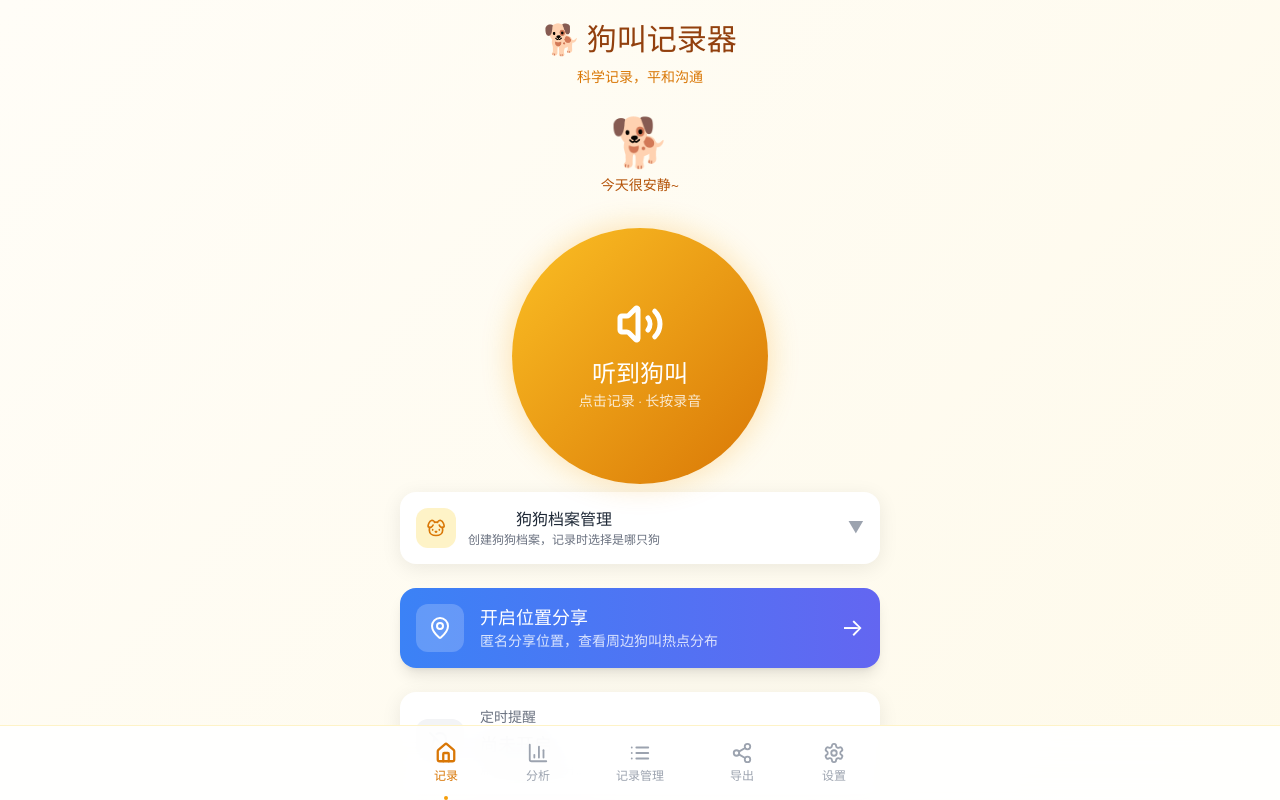
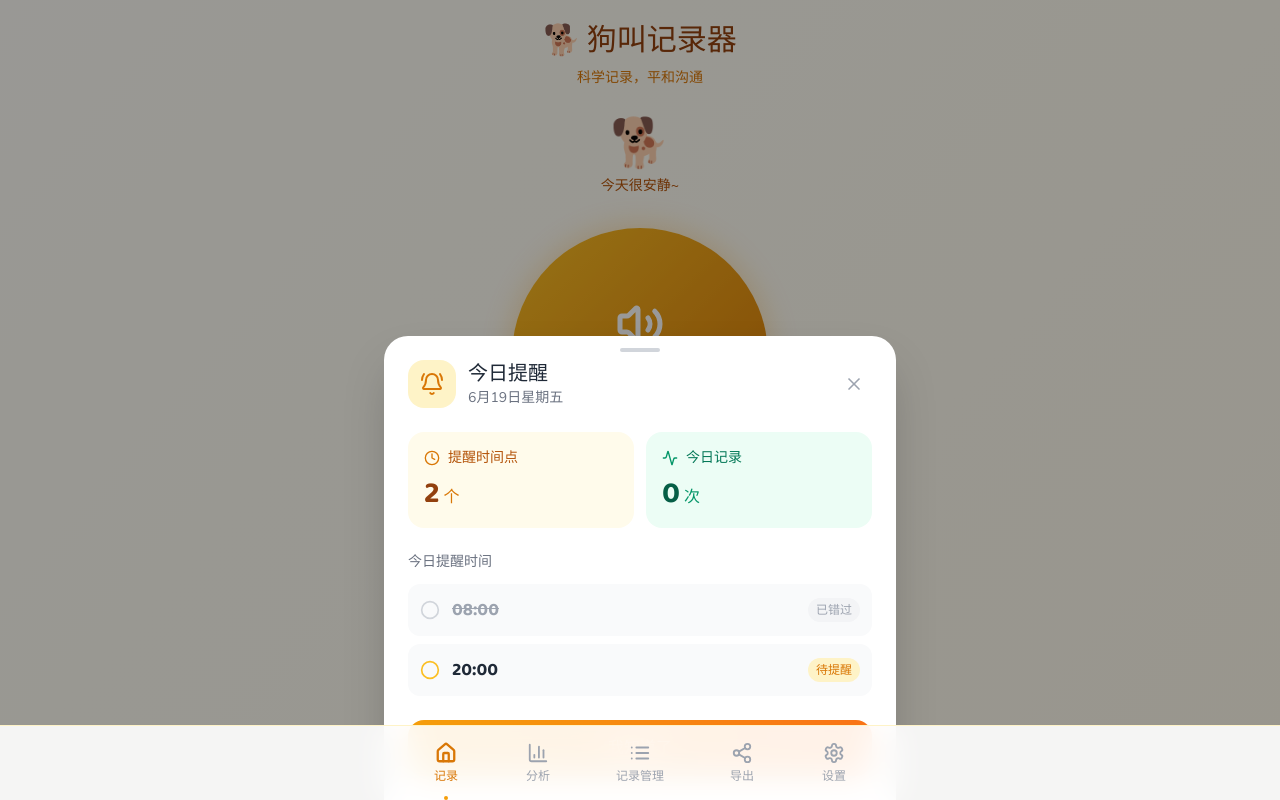
Before and after one commit to DDD520-DEL/ljy-25, a React (Vite) app: page / in a window 1280 px wide. Shown: the top 800 px of the page. Built offline with nearby package versions, Linux system fonts and the light colour scheme.

Commit message:
.4016937876353100:05aac29115421117ae0005316d017fc3_6a3595f85f4dbb9b5de2ec45.6a3596085f4dbb9b5de2ec53.6a3596086a22a154181e2e6c:Trae CN.T(2026/6/20 03:18:32)

```diff
--- /dev/null
+++ b/src/components/DailyReminderPopup.tsx
@@ -0,0 +1,203 @@
+import { motion, AnimatePresence } from 'framer-motion';
+import { BellRing, X, Clock, Activity, CheckCircle, Circle } from 'lucide-react';
+import { ReminderTime } from '@/types';
+
+interface DailyReminderPopupProps {
+  isOpen: boolean;
+  onClose: () => void;
+  reminders: ReminderTime[];
+  todayCount: number;
+  formatReminderTime: (time: ReminderTime) => string;
+  getTodayReminderStatus: () => {
+    triggered: ReminderTime[];
+    pending: ReminderTime[];
+    missed: ReminderTime[];
+    total: number;
+  };
+}
+
+export function DailyReminderPopup({
+  isOpen,
+  onClose,
+  reminders,
+  todayCount,
+  formatReminderTime,
+  getTodayReminderStatus,
+}: DailyReminderPopupProps) {
+  const reminderStatus = getTodayReminderStatus();
+  const enabledTimes = reminders.filter((t) => t.enabled);
+  const todayStr = new Date().toLocaleDateString('zh-CN', {
+    month: 'long',
+    day: 'numeric',
+    weekday: 'long',
+  });
+
+  const getTimeStatus = (time: ReminderTime) => {
+    if (reminderStatus.triggered.some((t) => t.id === time.id)) {
+      return 'triggered';
+    }
+    if (reminderStatus.missed.some((t) => t.id === time.id)) {
+      return 'missed';
+    }
+    return 'pending';
+  };
+
+  return (
+    <AnimatePresence>
+      {isOpen && (
+        <>
+          <motion.div
+            className="fixed inset-0 bg-black/40 z-50"
+            initial={{ opacity: 0 }}
+            animate={{ opacity: 1 }}
+            exit={{ opacity: 0 }}
+            onClick={onClose}
+          />
+          <motion.div
+            className="fixed bottom-0 left-0 right-0 z-50 max-w-lg mx-auto"
+            initial={{ y: '100%' }}
+            animate={{ y: 0 }}
+            exit={{ y: '100%' }}
+            transition={{ type: 'spring', damping: 25, stiffness: 300 }}
+          >
+            <div className="bg-white rounded-t-3xl shadow-2xl">
+              <div className="flex justify-center pt-3 pb-2">
+                <div className="w-10 h-1 bg-gray-300 rounded-full" />
+              </div>
+
+              <div className="px-6 pb-6">
+                <div className="flex items-center justify-between mb-6">
+                  <div className="flex items-center gap-3">
+                    <div className="p-3 rounded-2xl bg-amber-100 text-amber-600">
+                      <BellRing size={24} />
+                    </div>
+                    <div>
+                      <h2 className="font-display text-xl font-bold text-gray-800">
+                        今日提醒
+                      </h2>
+                      <p className="text-sm text-gray-500">{todayStr}</p>
+                    </div>
+                  </div>
+                  <button
+                    onClick={onClose}
+                    className="p-2 rounded-full hover:bg-gray-100 text-gray-400 transition-colors"
+                  >
+                    <X size={20} />
+                  </button>
+                </div>
+
+                <div className="grid grid-cols-2 gap-3 mb-6">
+                  <div className="bg-amber-50 rounded-2xl p-4">
+                    <div className="flex items-center gap-2 mb-2">
+                      <Clock size={16} className="text-amber-600" />
+                      <span className="text-sm text-amber-700 font-medium">
+                        提醒时间点
+                      </span>
+                    </div>
+                    <div className="font-display text-3xl font-bold text-amber-800">
+                      {enabledTimes.length}
+                      <span className="text-base font-normal text-amber-600 ml-1">
+                        个
+                      </span>
+                    </div>
+                  </div>
+                  <div className="bg-mint-50 rounded-2xl p-4">
+                    <div className="flex items-center gap-2 mb-2">
+                      <Activity size={16} className="text-mint-600" />
+                      <span className="text-sm text-mint-700 font-medium">
+                        今日记录
+                      </span>
+                    </div>
+                    <div className="font-display text-3xl font-bold text-mint-800">
+                      {todayCount}
+                      <span className="text-base font-normal text-mint-600 ml-1">
+                        次
+                      </span>
+                    </div>
+                  </div>
+                </div>
+
+                <div className="mb-6">
+                  <h3 className="text-sm font-medium text-gray-500 mb-3">
+                    今日提醒时间
+                  </h3>
+                  <div className="space-y-2 max-h-48 overflow-y-auto">
+                    {enabledTimes.length === 0 ? (
+                      <div className="text-center py-6 text-gray-400">
+                        <BellRing size={32} className="mx-auto mb-2 opacity-50" />
+                        <p className="text-sm">暂无提醒时间</p>
+                        <p className="text-xs mt-1">前往设置页面添加</p>
+                      </div>
+                    ) : (
+                      enabledTimes.map((time) => {
+                        const status = getTimeStatus(time);
+                        return (
+                          <div
+                            key={time.id}
+                            className="flex items-center justify-between p-3 rounded-xl bg-gray-50"
+                          >
+                            <div className="flex items-center gap-3">
+                              {status === 'triggered' ? (
+                                <CheckCircle
+                                  size={20}
+                                  className="text-green-500"
+                                />
+                              ) : status === 'missed' ? (
+                                <Circle
+                                  size={20}
+                                  className="text-gray-300"
+                                />
+                              ) : (
+                                <Circle
+                                  size={20}
+                                  className="text-amber-400"
+                                />
+                              )}
+                              <span
+                                className={`font-display text-lg font-bold ${
+                                  status === 'triggered'
+                                    ? 'text-green-600'
+                                    : status === 'missed'
+                                    ? 'text-gray-400 line-through'
+                                    : 'text-gray-800'
+                                }`}
+                              >
+                                {formatReminderTime(time)}
+                              </span>
+                            </div>
+                            <span
+                              className={`text-xs px-2 py-1 rounded-full ${
+                                status === 'triggered'
+                                  ? 'bg-green-100 text-green-600'
+                                  : status === 'missed'
+                                  ? 'bg-gray-100 text-gray-400'
+                                  : 'bg-amber-100 text-amber-600'
+                              }`}
+                            >
+                              {status === 'triggered'
+                                ? '已提醒'
+                                : status === 'missed'
+                                ? '已错过'
+                                : '待提醒'}
+                            </span>
+                          </div>
+                        );
+                      })
+                    )}
+                  </div>
+                </div>
+
+                <button
+                  onClick={onClose}
+                  className="w-full py-4 bg-gradient-to-r from-amber-500 to-orange-500 text-white font-bold rounded-2xl shadow-lg hover:shadow-xl transition-all active:scale-98"
+                >
+                  我知道了
+                </button>
+              </div>
+            </div>
+          </motion.div>
+        </>
+      )}
+    </AnimatePresence>
+  );
+}
--- a/src/pages/HomePage.tsx
+++ b/src/pages/HomePage.tsx
@@ -6,6 +6,7 @@ import { StatsCard } from '@/components/StatsCard';
 import { DogMood } from '@/components/DogMood';
 import { DogProfileManager } from '@/components/DogProfileManager';
 import { RecordItem } from '@/components/RecordItem';
+import { DailyReminderPopup } from '@/components/DailyReminderPopup';
 import { useBarkRecords } from '@/hooks/useBarkRecords';
 import { useStats } from '@/hooks/useStats';
 import { useReminders } from '@/hooks/useReminders';
@@ -30,6 +31,8 @@ export function HomePage() {
   const { peakHourInfo, summaryStats } = useStats();
   const { reminders, getTodayReminderStatus, formatReminderTime } = useReminders();
   const dogs = useBarkStore((s) => s.dogs);
+  const markDailyPopupShown = useBarkStore((s) => s.markDailyPopupShown);
+  const lastDailyPopupDate = useBarkStore((s) => s.settings.reminders.lastDailyPopupDate);
 
   const {
     isSharingEnabled,
@@ -40,6 +43,7 @@ export function HomePage() {
 
   const [selectedDogId, setSelectedDogId] = useState<string | undefined>(undefined);
   const [showDogManager, setShowDogManager] = useState(false);
+  const [showDailyPopup, setShowDailyPopup] = useState(false);
   const [locationShareStatus, setLocationShareStatus] = useState<{
     show: boolean;
     success: boolean;
@@ -57,6 +61,22 @@ export function HomePage() {
       heatmapService.stopAggregationScheduler();
     };
   }, []);
+
+  useEffect(() => {
+    const todayStr = new Date().toDateString();
+    if (lastDailyPopupDate !== todayStr) {
+      const timer = setTimeout(() => {
+        setShowDailyPopup(true);
+      }, 500);
+      return () => clearTimeout(timer);
+    }
+  }, [lastDailyPopupDate]);
+
+  const handleCloseDailyPopup = () => {
+    const todayStr = new Date().toDateString();
+    setShowDailyPopup(false);
+    markDailyPopupShown(todayStr);
+  };
 
   const handleQuickRecord = async (
     audioData?: { data: string; mimeType: string; duration: number },
@@ -408,6 +428,15 @@ export function HomePage() {
           </motion.div>
         )}
       </div>
+
+      <DailyReminderPopup
+        isOpen={showDailyPopup}
+        onClose={handleCloseDailyPopup}
+        reminders={reminders.times}
+        todayCount={todayCount}
+        formatReminderTime={formatReminderTime}
+        getTodayReminderStatus={getTodayReminderStatus}
+      />
     </div>
   );
 }
--- a/src/services/syncService.ts
+++ b/src/services/syncService.ts
@@ -71,6 +71,7 @@ function initUserData(userId: string): void {
           enabled: false,
           times: [],
           lastTriggeredDates: {},
+          lastDailyPopupDate: '',
         },
         locationSharing: {
           enabled: false,
--- a/src/store/useBarkStore.ts
+++ b/src/store/useBarkStore.ts
@@ -23,6 +23,7 @@ interface BarkState {
   removeReminderTime: (id: string) => void;
   toggleReminders: (enabled: boolean) => void;
   markReminderTriggered: (reminderId: string, dateStr: string) => void;
+  markDailyPopupShown: (dateStr: string) => void;
   addDog: (data: Omit<DogProfile, 'id' | 'createdAt' | 'updatedAt'>) => DogProfile;
   updateDog: (id: string, data: Partial<Omit<DogProfile, 'id' | 'createdAt' | 'updatedAt'>>) => void;
   deleteDog: (id: string) => void;
@@ -62,6 +63,7 @@ const initialSettings: AppSettings = {
       { id: generateId(), hour: 20, minute: 0, enabled: true },
     ],
     lastTriggeredDates: {},
+    lastDailyPopupDate: '',
   },
   locationSharing: {
     enabled: false,
@@ -246,6 +248,18 @@ export const useBarkStore = create<BarkState>()(
                 ...state.settings.reminders.lastTriggeredDates,
                 [reminderId]: dateStr,
               },
+            },
+          },
+        }));
+      },
+
+      markDailyPopupShown: (dateStr: string) => {
+        set((state) => ({
+          settings: {
+            ...state.settings,
+            reminders: {
+              ...state.settings.reminders,
+              lastDailyPopupDate: dateStr,
             },
           },
         }));
@@ -471,6 +485,9 @@ export const useBarkStore = create<BarkState>()(
         if (state && state.settings.reminders && !state.settings.reminders.times) {
           state.settings.reminders.times = initialSettings.reminders.times;
         }
+        if (state && state.settings.reminders && state.settings.reminders.lastDailyPopupDate === undefined) {
+          state.settings.reminders.lastDailyPopupDate = '';
+        }
         if (state && !state.settings.locationSharing) {
           state.settings.locationSharing = initialSettings.locationSharing;
         }
--- a/src/types/index.ts
+++ b/src/types/index.ts
@@ -245,6 +245,7 @@ export interface ReminderSettings {
   enabled: boolean;
   times: ReminderTime[];
   lastTriggeredDates: Record<string, string>;
+  lastDailyPopupDate: string;
 }
 
 export interface AppSettings {
```
